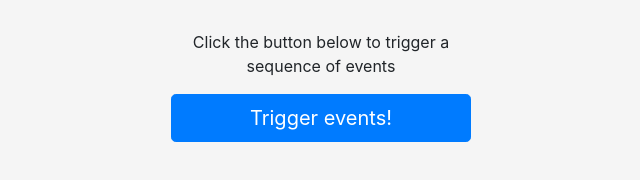
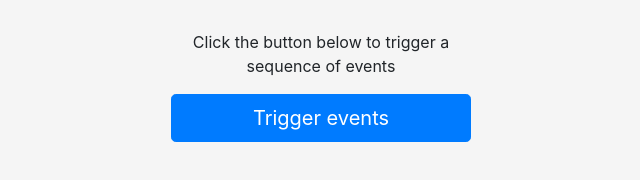
Before and after one commit to pdt-shoffman/ei_events, a plain HTML site: page index.html in a window 1280 px wide. Shown: the full height of the page, 319-959 px from the left. Drawn offline with Linux system fonts and the light colour scheme.

Commit message:
Update index.html

```diff
--- a/index.html
+++ b/index.html
@@ -14,7 +14,7 @@
 <body class="text-center">
 	<div class="container-fluid" style="padding-top: 20px;">
 			<p>Click the button below to trigger a sequence of events</p>
-			<button id="trigger-button" class="btn btn-lg btn-primary btn-block" type="submit">Trigger events!</button>
+			<button id="trigger-button" class="btn btn-lg btn-primary btn-block" type="submit">Trigger events</button>
 			<div id="info"></div>
 	</div>
 
```
